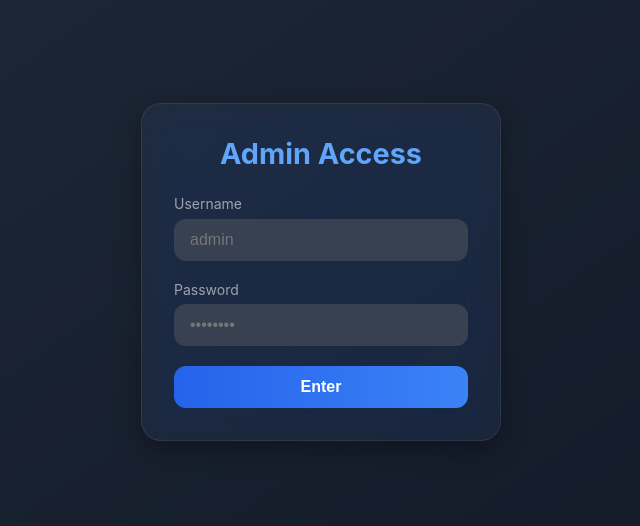
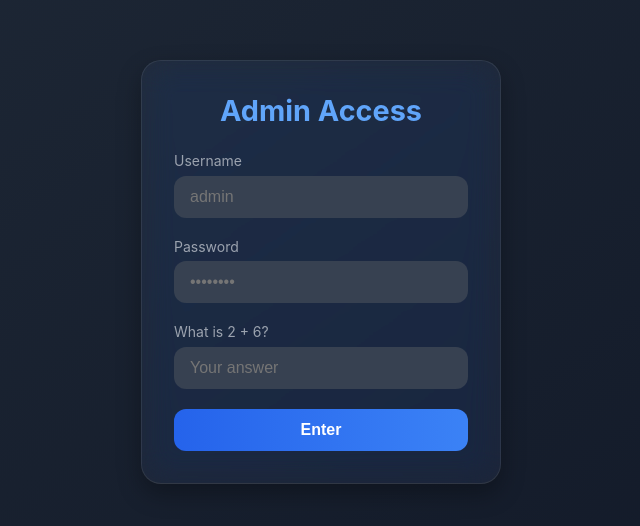
Before and after one commit to FazrrProgrammers/fake-admin-panel, a plain HTML site: page index.html in a window 1280 px wide. Shown: the part 128-654 px from the top of the page, without its empty margins (319-959 px from the left). Drawn offline with Linux system fonts and the light colour scheme.

Commit message:
Update index.html

```diff
--- a/index.html
+++ b/index.html
@@ -17,12 +17,24 @@
       <label for="password">Password</label>
       <input type="password" id="password" placeholder="••••••••">
     </div>
+    <div class="input-group">
+      <label for="captchaInput">What is <span id="captchaQuestion"></span>?</label>
+      <input type="text" id="captchaInput" placeholder="Your answer">
+    </div>
     <button class="login-btn" onclick="checkLogin()">Enter</button>
   </div>
   <div id="welcomeMessage" class="welcome" style="display: none;">Welcome, Admin!</div>
   <script>
     let failedAttempts = 0;
     let lockUntil = null;
+    let captchaAnswer = 0;
+
+    function generateCaptcha() {
+      const a = Math.floor(Math.random() * 10) + 1;
+      const b = Math.floor(Math.random() * 10) + 1;
+      captchaAnswer = a + b;
+      document.getElementById("captchaQuestion").textContent = `${a} + ${b}`;
+    }
 
     function checkLogin() {
       const now = Date.now();
@@ -33,6 +45,13 @@
 
       const user = document.getElementById('username').value;
       const pass = document.getElementById('password').value;
+      const captchaInput = parseInt(document.getElementById('captchaInput').value);
+
+      if (captchaInput !== captchaAnswer) {
+        alert("Captcha salah!");
+        generateCaptcha();
+        return;
+      }
 
       if (user === 'admin' && pass === 'admin') {
         document.querySelector('.panel').style.display = 'none';
@@ -48,6 +67,8 @@
         }
       }
     }
+
+    generateCaptcha();
   </script>
 </body>
 </html>
```
